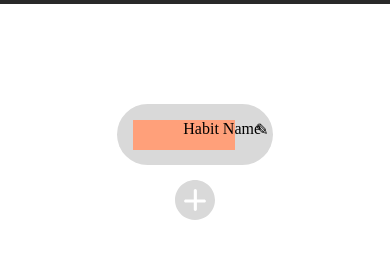
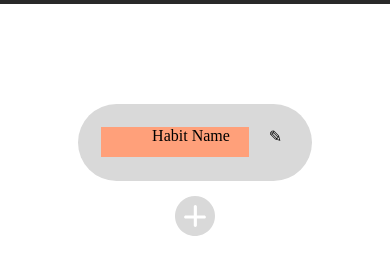
Before and after one commit to 2022-Summer-Cohort/final-project-summer-2022-habitrack, a plain HTML site: page frontend/home-user-prototype.html in a window 390 px wide. Shown: the part 46-320 px from the top of the page. Drawn offline with Linux system fonts and the light colour scheme; a web font is replaced by a local one.

Commit message:
media query

```diff
--- a/frontend/css/style.css
+++ b/frontend/css/style.css
@@ -20,7 +20,12 @@
     background: #D9D9D9;
     border-radius: 44px;
 }
-
+@media screen and (max-width: 600px){
+  .habits-background{
+    width: 80%;
+    height: auto;
+  }
+}
 .light-gray {
     color: #000 !important;
     background-color: #f1f1f1 !important
@@ -33,6 +38,27 @@
     display: flex;
     column-gap: 20px;
     margin-bottom: 10%;
+}
+@media screen and (max-width: 600px){
+  .habit{
+    width: 80%;
+    height: auto;
+  }
+}
+
+@media screen and (max-width:900px) {
+  .habits-background{
+    width:60%;
+  }
+  .habit{
+    width: auto;
+  }
+}
+
+@media screen and (max-width: 1000px){
+  .habits-background{
+    width: 60%;
+  }
 }
 .edit-buttons{
   display: flex;
@@ -132,6 +158,19 @@
     display: flex;
     justify-content: center;
     align-items: center;
+}
+@media screen and (max-width: 600px){
+  .new-habit-container, .log-container{
+    width: 80%;
+    height: auto;
+  }
+
+}
+@media screen and (max-width: 1000px) {
+  .new-habit-container, .log-container{
+    height: auto;
+  }
+
 }
 .log-form, .habit-form{
     display: flex;
```
Also changed, not shown: frontend/css/login.css (+8 -0 lines).
